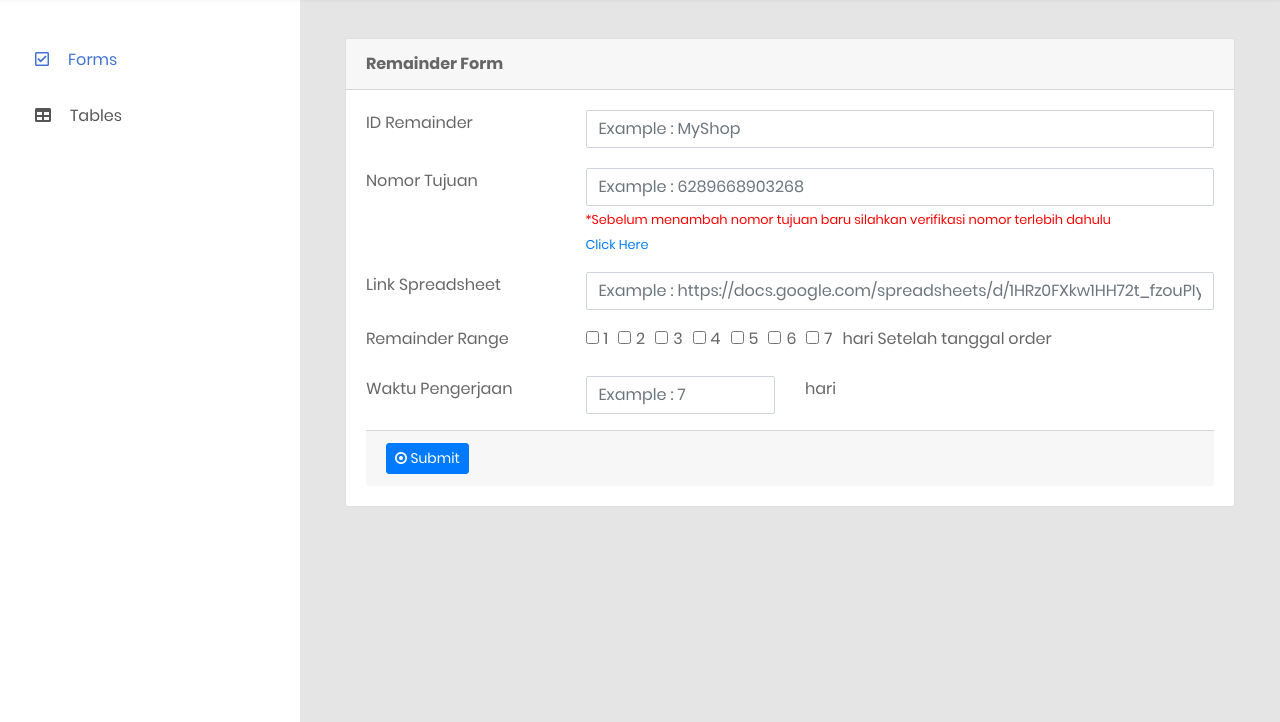
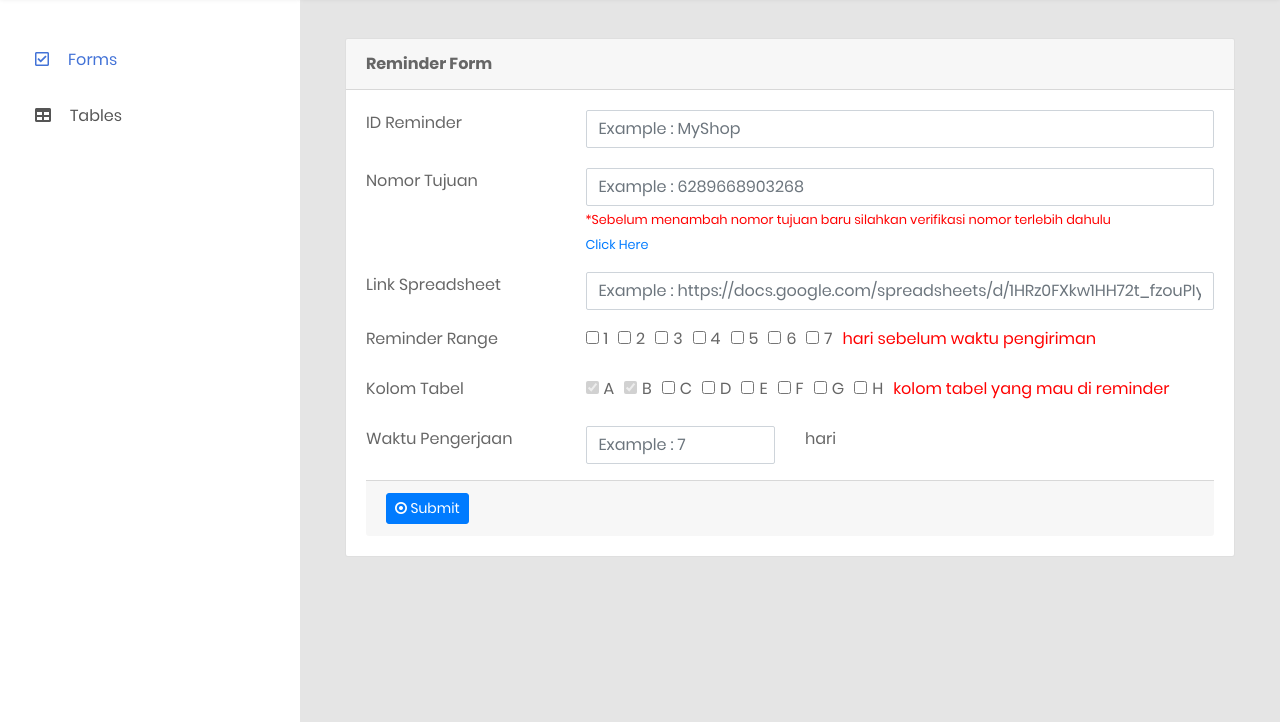
Before and after one commit to kevinowen7/RWA, a plain HTML site: page form.html in a window 1280 px wide. Shown: the part 78-800 px from the top of the page. Drawn offline with Linux system fonts and the light colour scheme; a script that the page names is missing.

Commit message:
Add files via upload

```diff
--- a/form.html
+++ b/form.html
@@ -141,14 +141,14 @@
                             <div class="col-lg-12">
                                 <div class="card">
                                     <div class="card-header">
-                                        <strong>Remainder Form</strong>
+                                        <strong>Reminder Form</strong>
                                     </div>
                                     <div class="card-body card-block">
                                         <form action="./table.html" method="post" enctype="multipart/form-data" class="form-horizontal">
 
                                             <div class="row form-group">
                                                 <div class="col col-md-3">
-                                                    <label for="text-input" class=" form-control-label">ID Remainder</label>
+                                                    <label for="text-input" class=" form-control-label">ID Reminder</label>
                                                 </div>
                                                 <div class="col-12 col-md-9">
                                                     <input type="text" id="id-remainder" name="text-input" placeholder="Example : MyShop" class="form-control" required>
@@ -178,7 +178,7 @@
 
                                             <div class="row form-group">
                                                 <div class="col col-md-3 col-lg-3">
-                                                    <label class=" form-control-label">Remainder Range</label>
+                                                    <label class=" form-control-label">Reminder Range</label>
                                                 </div>
                                                 <div class="col col-md-9 col-lg-9">
                                                     <div class="form-check-inline form-check">
@@ -203,12 +203,50 @@
                                                         <label for="inline-checkbox3" class="form-check-label "  style="margin-right: 10px;">
                                                             <input type="checkbox" id="inline-checkbox3" name="inline-checkbox" value="7" class="form-check-input">7
                                                         </label>
-                                                        <label for="inline-checkbox3" class="form-check-label "  style="margin-right: 10px;">
-                                                           hari Setelah tanggal order
+                                                        <label for="inline-checkbox3" class="form-check-label "  style="margin-right: 10px;color:red">
+                                                            hari sebelum waktu pengiriman
                                                         </label>
                                                     </div>
                                                 </div>
                                             </div>
+
+											<div class="row form-group">
+                                                <div class="col col-md-3 col-lg-3">
+                                                    <label class=" form-control-label">Kolom Tabel</label>
+                                                </div>
+                                                <div class="col col-md-9 col-lg-9">
+                                                    <div class="form-check-inline form-check">
+                                                        <label for="inline-checkbox1" class="form-check-label " style="margin-right: 10px;">
+                                                            <input type="checkbox" id="inline-checkbox1" name="inline-checkbox1" value="0" class="form-check-input" checked disabled>A
+                                                        </label>
+                                                        <label for="inline-checkbox2" class="form-check-label "  style="margin-right: 10px;">
+                                                            <input type="checkbox" id="inline-checkbox2" name="inline-checkbox1" value="1" class="form-check-input" checked disabled>B
+                                                        </label>
+                                                        <label for="inline-checkbox3" class="form-check-label "  style="margin-right: 10px;">
+                                                            <input type="checkbox" id="inline-checkbox3" name="inline-checkbox1" value="2" class="form-check-input">C
+                                                        </label>
+                                                        <label for="inline-checkbox3" class="form-check-label "  style="margin-right: 10px;">
+                                                            <input type="checkbox" id="inline-checkbox3" name="inline-checkbox1" value="3" class="form-check-input">D
+                                                        </label>
+                                                        <label for="inline-checkbox3" class="form-check-label "  style="margin-right: 10px;">
+                                                            <input type="checkbox" id="inline-checkbox3" name="inline-checkbox1" value="4" class="form-check-input">E
+                                                        </label>
+                                                        <label for="inline-checkbox3" class="form-check-label "  style="margin-right: 10px;">
+                                                            <input type="checkbox" id="inline-checkbox3" name="inline-checkbox1" value="5" class="form-check-input">F
+                                                        </label>
+                                                        <label for="inline-checkbox3" class="form-check-label "  style="margin-right: 10px;">
+                                                            <input type="checkbox" id="inline-checkbox3" name="inline-checkbox1" value="6" class="form-check-input">G
+                                                        </label>
+														<label for="inline-checkbox3" class="form-check-label "  style="margin-right: 10px;">
+                                                            <input type="checkbox" id="inline-checkbox3" name="inline-checkbox1" value="7" class="form-check-input">H
+                                                        </label>
+                                                        <label for="inline-checkbox3" class="form-check-label "  style="margin-right: 10px;color:red">
+                                                            kolom tabel yang mau di reminder
+                                                        </label>
+                                                    </div>
+                                                </div>
+                                            </div>
+
                                             <div class="row form-group">
                                                 <div class="col col-md-3">
                                                     <label for="text-input" class=" form-control-label">Waktu Pengerjaan</label>
```
Also changed, not shown: index.html (+1 -1 lines), table.html (+2 -1 lines).
